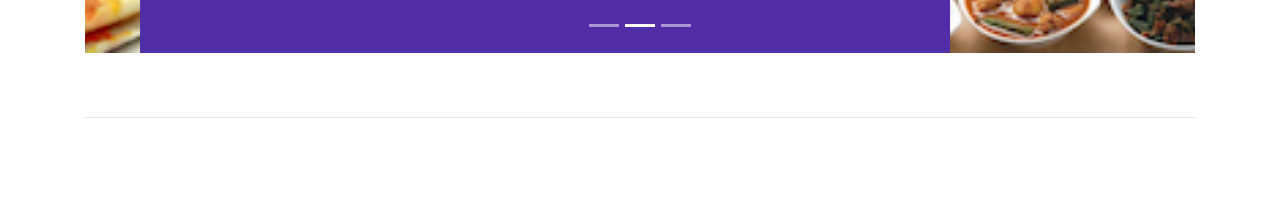
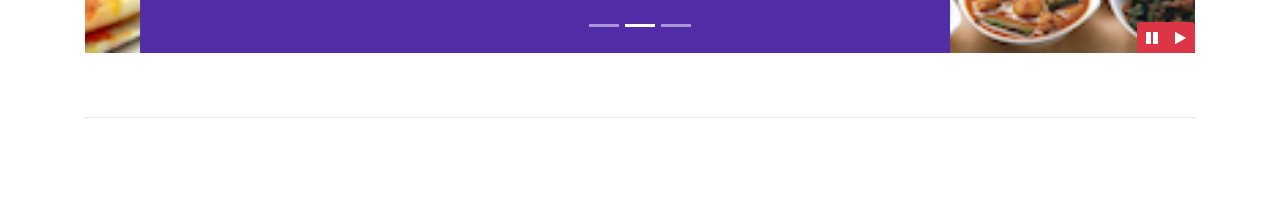
Before and after one commit to muktadeshpande2/Basil-N-Coconut, a website: page index.html in a window 1280 px wide. Shown: the part 603-800 px from the top of the page. Drawn offline with nearby package versions, Linux system fonts and the light colour scheme.

Commit message:
Bootstrap JQuery

```diff
--- a/css/styles.css
+++ b/css/styles.css
@@ -59,3 +59,9 @@
 	left: 0;
 	min-height: 300px;
 }
+
+#carouselButton {
+	right: 0px;
+	position: absolute;
+	bottom: 0px;
+}
--- a/index.html
+++ b/index.html
@@ -242,6 +242,16 @@
 					<a class="carousel-control-next" href="#mycarousel" role="button" data-slide="next">
 						<span class="carousel-control-next-icon"></span>
 					</a>
+
+					<div class="btn-group" id="carouselButton">
+						<button class="btn btn-danger btn-sm" id="carousel-pause">
+							<span class="fa fa-pause"></span>
+						</button>
+
+						<button class="btn btn-danger btn-sm" id="carousel-play">
+							<span class="fa fa-play"></span>
+						</button>
+					</div>
 				</div>
 			</div>
 		</div>
@@ -332,89 +342,6 @@
     <br>
     <br>
 
-   <!--<div class="row row-content">
-    		<div class="col-12 col-sm-2"></div>
-
-			<div class="col-12 col-sm-8">
-    			<div class="card" id="reserveform">
-    				<h3 class="card-header bg-warning text-white">Reserve a Table</h3>
-
-    				<div class="card-body">
-    					<form>
-    						<div class="form-group row">
-    							<label for="Number of Guests"class="col-sm-2 col-form-label">Number of Guests</label>
-    							<div class="col-sm-6">
-    								<div class="form-check form-check-inline">
- 									 <input class="form-check-input" type="radio" name="inlineRadioOptions" id="inlineRadio1" value="option1">
-  									 <label class="form-check-label" for="inlineRadio1">1</label>
-									</div>
-
-									<div class="form-check form-check-inline">
- 									 <input class="form-check-input" type="radio" name="inlineRadioOptions" id="inlineRadio1" value="option1">
-  									 <label class="form-check-label" for="inlineRadio1">2</label>
-									</div>
-
-									<div class="form-check form-check-inline">
- 									 <input class="form-check-input" type="radio" name="inlineRadioOptions" id="inlineRadio1" value="option1">
-  									 <label class="form-check-label" for="inlineRadio1">3</label>
-									</div>
-
-									<div class="form-check form-check-inline">
- 									 <input class="form-check-input" type="radio" name="inlineRadioOptions" id="inlineRadio1" value="option1">
-  									 <label class="form-check-label" for="inlineRadio1">4</label>
-									</div>
-
-									<div class="form-check form-check-inline">
- 									 <input class="form-check-input" type="radio" name="inlineRadioOptions" id="inlineRadio1" value="option1">
-  									 <label class="form-check-label" for="inlineRadio1">5</label>
-									</div>
-
-									<div class="form-check form-check-inline">
- 									 <input class="form-check-input" type="radio" name="inlineRadioOptions" id="inlineRadio1" value="option1">
-  									 <label class="form-check-label" for="inlineRadio1">6</label>
-									</div>
-    							</div>
-
-    						</div>
-
-    						<div class="form-group row">
-    							<label for="Date and Time" class="col-sm-2 col-form-label">Date and Time</label>
-    							<div class="col-sm-4">
-    								<input type="text" class="form-control" id="date" name="date" placeholder="Date">
-    							</div>
-
-    							<div class="col-sm-4">
-    								<input type="text" class="form-control" id="time" name="time" placeholder="Time">
-    							</div>
-
-    						</div>
-
-    						<div class="form-group row">
-
-                            	<div class="offset-md-2 col-sm-6">
-                                	<button type="submit" class="btn btn-secondary">
-                                    	Cancel
-									</button>
-
-									<button type="submit" class="btn btn-primary">
-                                    	Reserve
-									</button>
-
-                            	</div>
-
-                        	</div>
-    					</form>
-
-    				</div>
-    			</div>
-
-    		</div>
-
-    		<div class="col-12 col-sm-2"></div>
-    	</div> -->
-
-   <br>
-   <br>
 
     <footer class="footer">
         <div class="container">
@@ -461,6 +388,17 @@
     <script src="node_modules/jquery/dist/jquery.slim.min.js"></script>
     <script src="node_modules/popper.js/dist/umd/popper.min.js"></script>
     <script src="node_modules/bootstrap/dist/js/bootstrap.min.js"></script>
+	<script>
+        $(document).ready(function(){
+            $("#mycarousel").carousel( { interval: 2000 } );
+            $("#carousel-pause").click(function(){
+                $("#mycarousel").carousel('pause');
+            });
+            $("#carousel-play").click(function(){
+                $("#mycarousel").carousel('cycle');
+            });
+        });
+    </script>
 
 
 </body>
```
